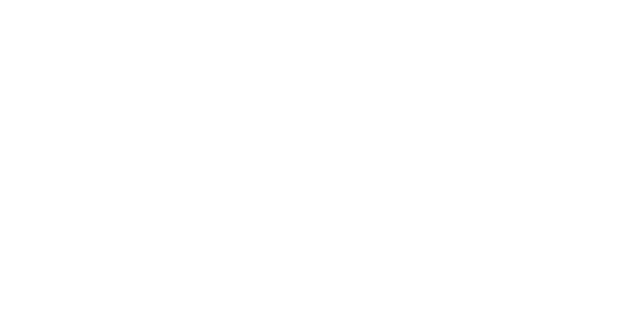
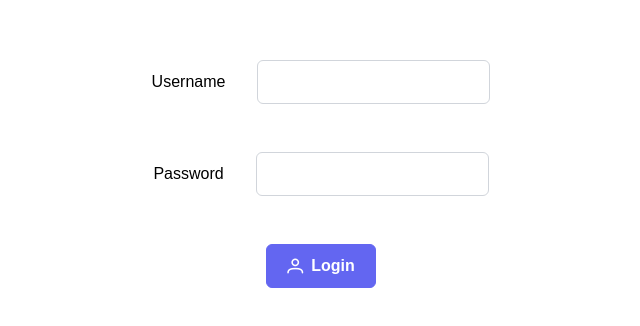
Before and after one commit to YaelDonat/back-office-front, a Vue app: page /login in a window 1280 px wide. Before the commit this address had no page. Shown: the part 226-552 px from the top of the page, without its empty margins (319-959 px from the left). Built offline with nearby package versions, Linux system fonts and the light colour scheme; a web font is replaced by a local one.

Commit message:
add: loginView | update: routes

```diff
--- a/src/components/cards/cardComponent.vue
+++ b/src/components/cards/cardComponent.vue
@@ -58,3 +58,9 @@
   },
 }
 </script>
+
+<style>
+.p-card {
+  border-radius: none;
+}
+</style>
--- /dev/null
+++ b/src/layout/AuthLayout.vue
@@ -0,0 +1,14 @@
+<template>
+  <router-view></router-view>
+</template>
+
+<script>
+import { defineComponent } from 'vue'
+
+export default defineComponent({
+  name: 'AuthLayout',
+  components: {},
+})
+</script>
+
+<style></style>
--- a/src/router/index.ts
+++ b/src/router/index.ts
@@ -2,7 +2,9 @@
 import HomeView from '../views/HomeView.vue'
 import ProductView from '../views/products/ProductView.vue'
 import ProductsView from '../views/products/ProductsView.vue'
+import LoginView from '../views/auth/LoginView.vue'
 import DefaultLayout from '../layout/DefaultLayout.vue'
+import AuthLayout from '../layout/AuthLayout.vue'
 
 const routes: Array<RouteRecordRaw> = [
   {
@@ -15,6 +17,14 @@
       { path: '/product/:id', name: 'product', component: ProductView },
     ],
   },
+  {
+    path: '/auth',
+    redirect: '/login',
+    name: 'auth',
+    component: AuthLayout,
+    meta: { isGuest: true },
+    children: [{ path: '/login', name: 'login', component: LoginView }],
+  },
 ]
 
 const router = createRouter({
--- /dev/null
+++ b/src/views/auth/LoginView.vue
@@ -0,0 +1,48 @@
+<template>
+  <div class="auth-card">
+    <div class="login-card">
+      <!-- username -->
+      <div class="login-input">
+        <label>Username</label>
+        <InputText id="username" type="text" class="w-full" />
+      </div>
+      <!-- pwd -->
+      <div class="login-input">
+        <label>Password</label>
+        <InputText id="password" type="password" class="w-full" />
+      </div>
+      <Button label="Login" icon="pi pi-user" class="w-10rem"></Button>
+    </div>
+  </div>
+</template>
+
+<script setup>
+console.log('login')
+</script>
+
+<style>
+.auth-card {
+  display: flex;
+  flex-direction: column;
+  align-items: center;
+  justify-content: center;
+  padding: 2rem;
+  height: 100vh;
+  border-radius: 10px;
+  margin-bottom: 1rem;
+}
+.login-card {
+  width: 100%;
+  display: flex;
+  flex-direction: column;
+  align-items: center;
+  justify-content: center;
+  gap: 3em;
+  padding: 0rem 5rem;
+}
+.login-input {
+  display: flex;
+  align-items: center;
+  gap: 2em;
+}
+</style>
```
